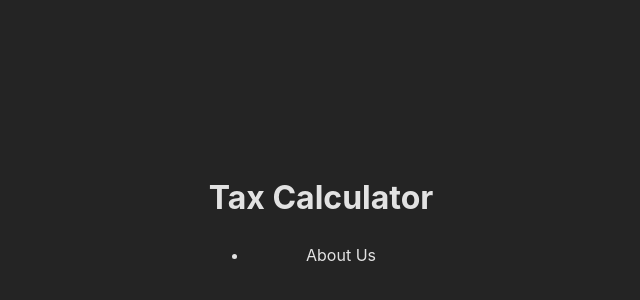
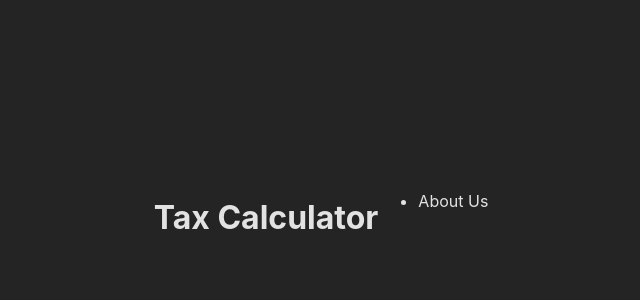
Before and after one commit to aabhishaek/js_projects, a React (Vite) app in the folder tax_calculator_ui/: page / in a window 1280 px wide. Shown: the part 182-482 px from the top of the page, without its empty margins (319-959 px from the left). Built offline with nearby package versions, Linux system fonts and the light colour scheme.

Commit message:
cleanup main navigation ui

```diff
--- a/tax_calculator_ui/src/components/MainNavigation.jsx
+++ b/tax_calculator_ui/src/components/MainNavigation.jsx
@@ -2,7 +2,7 @@ import classes from "./MainNavigation.css";
 
 function MainNavigation() {
   return (
-    <header>
+    <header className="header">
       <h1>Tax Calculator</h1>
       <nav>
         <ul>
```
